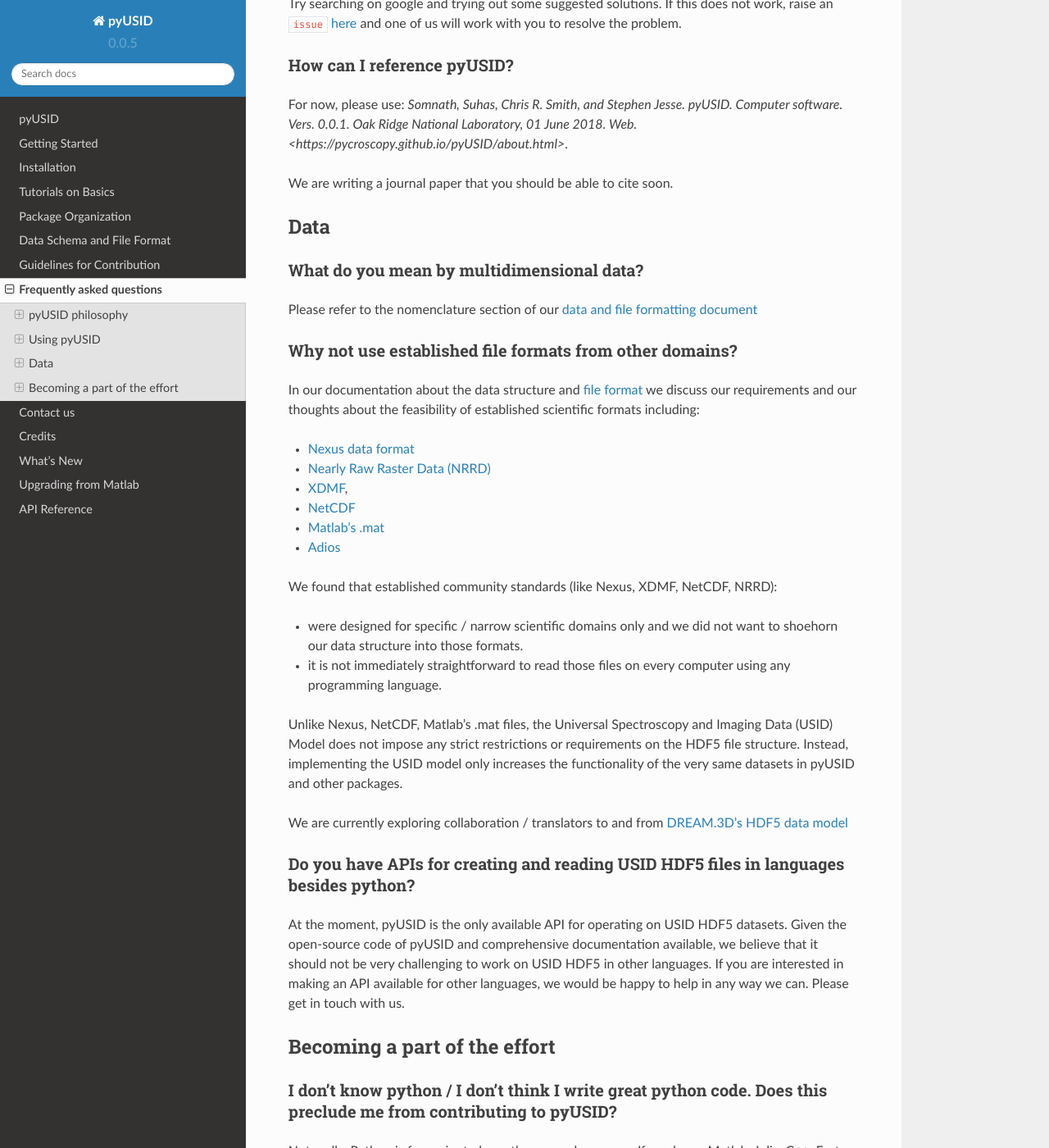
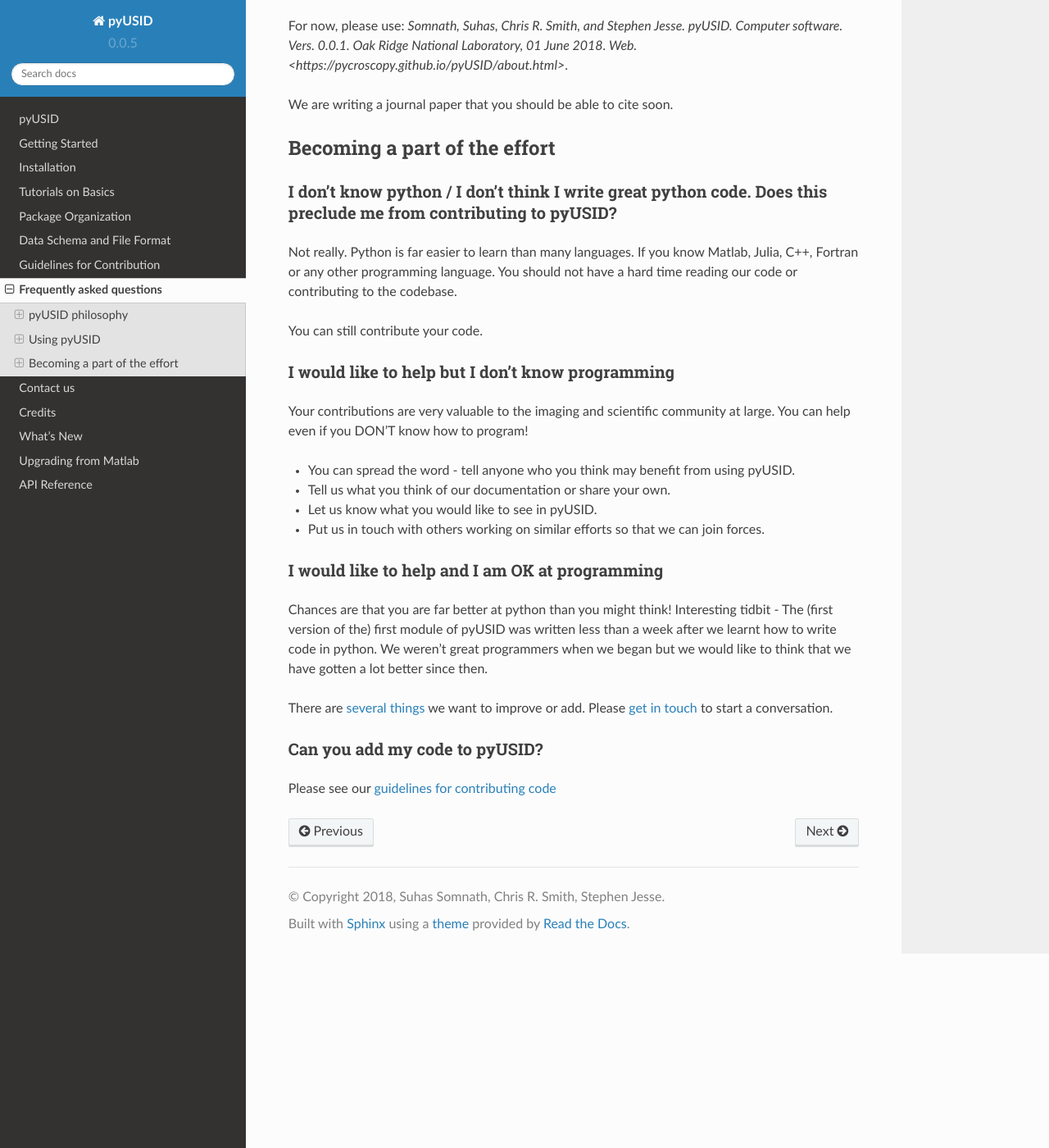
Before and after one commit to pycroscopy/pyUSID, a Sphinx documentation site: the page built from docs/faq.rst, in a window 1280 px wide and 1400 px high, scrolled down 2857 px. Shown: the whole window at 82% size. Built offline with Sphinx 7.4.7 and the Read the Docs theme 2.0.0, drawn with Linux system fonts in a browser that asks for light colours; pages that are not in the unit, such as notebooks, are missing from menus; some of the changed text lies outside the part shown.

Commit message:
Moved USID specific FAQ to the USID repository

```diff
--- a/docs/faq.rst
+++ b/docs/faq.rst
@@ -68,40 +68,6 @@ For now, please use: *Somnath, Suhas, Chris R. Smith, and Stephen Jesse. pyUSID.
 
 We are writing a journal paper that you should be able to cite soon.
 
-Data
-----
-What do you mean by multidimensional data?
-~~~~~~~~~~~~~~~~~~~~~~~~~~~~~~~~~~~~~~~~~~~~
-Please refer to the nomenclature section of our `data and file formatting document <https://pycroscopy.github.io/pyUSID/data_format.html#nomenclature>`_
-
-Why not use established file formats from other domains?
-~~~~~~~~~~~~~~~~~~~~~~~~~~~~~~~~~~~~~~~~~~~~~~~~~~~~~~~~~~
-In our documentation about the data structure and `file format <https://pycroscopy.github.io/pyUSID/data_format.html#file-format>`_
-we discuss our requirements and our thoughts about the feasibility of established scientific formats including:
-
-* `Nexus data format <http://www.nexusformat.org>`_
-* `Nearly Raw Raster Data (NRRD) <http://teem.sourceforge.net/nrrd/format.html>`_
-* `XDMF <http://www.xdmf.org/index.php/Main_Page>`_,
-* `NetCDF <https://www.unidata.ucar.edu/software/netcdf/>`_
-* `Matlab's .mat <https://www.mathworks.com/help/matlab/import_export/mat-file-versions.html>`_
-* `Adios <https://www.olcf.ornl.gov/center-projects/adios/>`_
-
-We found that established community standards (like Nexus, XDMF, NetCDF, NRRD):
-
-* were designed for specific / narrow scientific domains only and we did not want to shoehorn our data structure into those formats.
-* it is not immediately straightforward to read those files on every computer using any programming language.
-
-Unlike Nexus, NetCDF, Matlab's .mat files, the Universal Spectroscopy and Imaging Data (USID) Model does not impose any strict restrictions or requirements on the HDF5 file structure.
-Instead, implementing the USID model only increases the functionality of the very same datasets in pyUSID and other packages.
-
-We are currently exploring collaboration / translators to and from `DREAM.3D's HDF5 data model <http://dream3d.bluequartz.net/binaries/Help/DREAM3D/nativedream3d.html>`_
-
-Do you have APIs for creating and reading USID HDF5 files in languages besides python?
-~~~~~~~~~~~~~~~~~~~~~~~~~~~~~~~~~~~~~~~~~~~~~~~~~~~~~~~~~~~~~~~~~~~~~~~~~~~~~~~~~~~~~~
-At the moment, pyUSID is the only available API for operating on USID HDF5 datasets.
-Given the open-source code of pyUSID and comprehensive documentation available, we believe that it should not be very challenging to work on USID HDF5 in other languages.
-If you are interested in making an API available for other languages, we would be happy to help in any way we can. Please get in touch with us.
-
 Becoming a part of the effort
 -----------------------------
 I don't know python / I don't think I write great python code. Does this preclude me from contributing to pyUSID?
```
